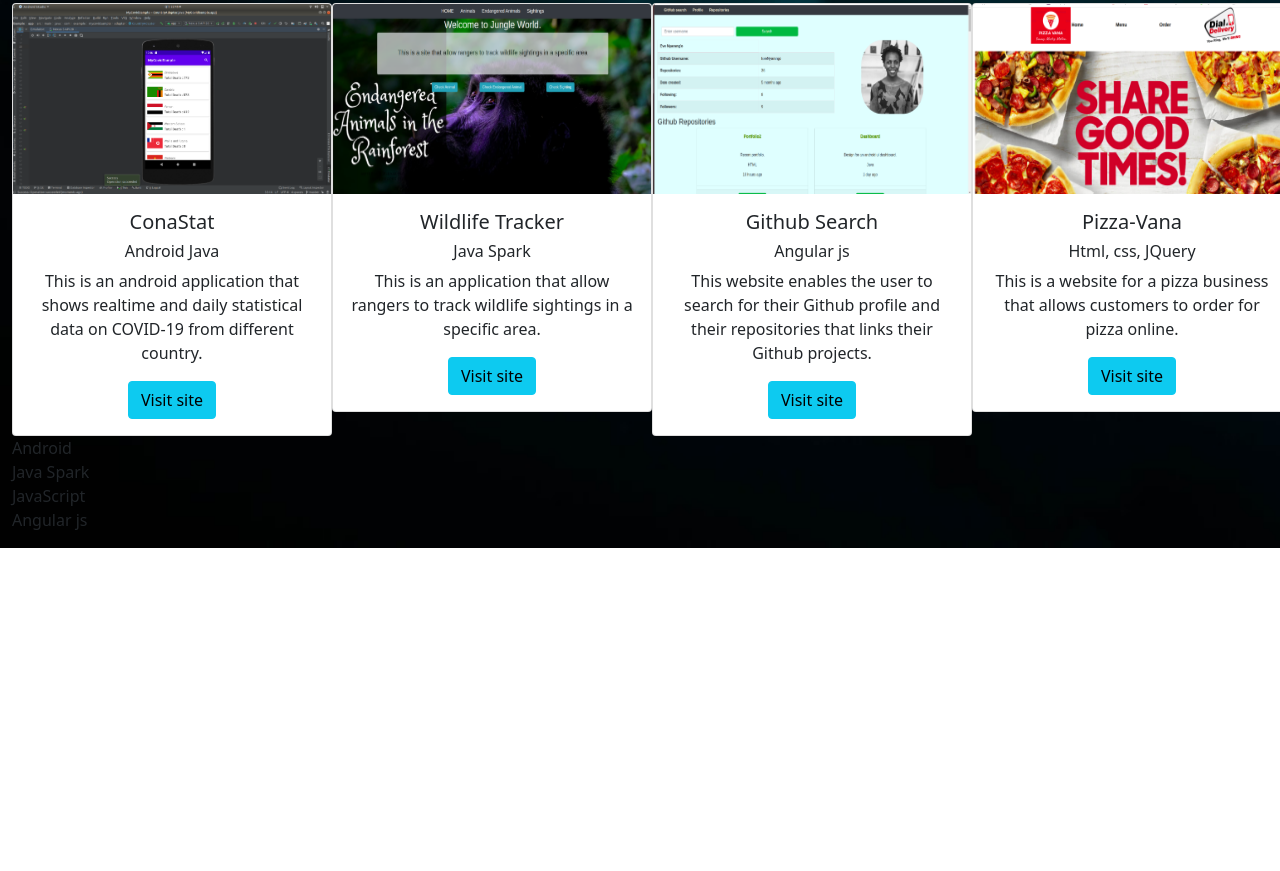
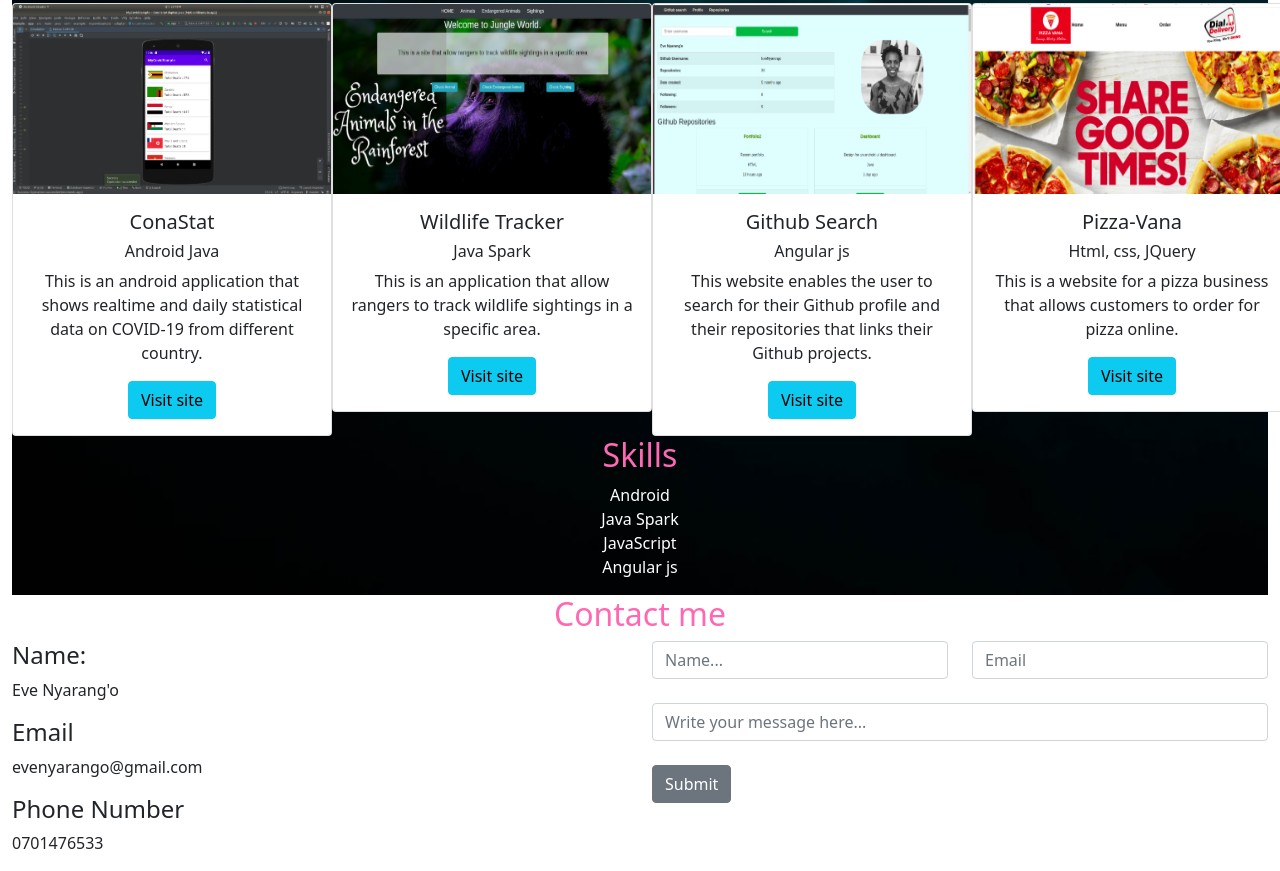
Before and after one commit to EveNyarango/Portfolio2, a plain HTML site: page index.html in a window 1280 px wide. Shown: the part 532-1403 px from the top of the page. Before the commit the page ends 1080 px from the top, so only its background shows below. Drawn offline with nearby package versions, Linux system fonts and the light colour scheme.

Commit message:
add form and onclick method

```diff
--- a/index.html
+++ b/index.html
@@ -11,6 +11,7 @@
 </head>
 
 <body class="container-fluid">
+    <div class="go">
         <nav>
             <ul>
                 <li><a href="name" id="name">Eve Nyarang'o</a></li>
@@ -40,9 +41,11 @@
                             <h5 class="card-title">ConaStat</h5>
                             <h6 class="card-title">Android Java</h6>
                             <p class="card-text">
-                            This is an android application that shows realtime and daily statistical data on COVID-19
+                                This is an android application that shows realtime and daily statistical data on
+                                COVID-19
                                 from different country.</p>
-                        <a href="https://github.com/EveNyarango/Constat5" class="btn btn-info">Visit site</a>
+                            <a href="https://github.com/EveNyarango/Constat5" class="btn btn-info" target="_blank">Visit
+                                site</a>
                         </div>
                     </div>
                 </div>
@@ -53,9 +56,11 @@
                         <div class="card-body">
                             <h5 class="card-title">Wildlife Tracker</h5>
                             <h6 class="card-title">Java Spark</h6>
-                        <p class="card-text">This is an application that allow rangers to track wildlife sightings in a
+                            <p class="card-text">This is an application that allow rangers to track wildlife sightings
+                                in a
                                 specific area.</p>
-                        <a href="https://github.com/EveNyarango/Wildlife-tracker" class="btn btn-info">Visit site</a>
+                            <a href="https://github.com/EveNyarango/Wildlife-tracker" class="btn btn-info"
+                                target="_blank">Visit site</a>
                         </div>
                     </div>
                 </div>
@@ -66,9 +71,11 @@
                         <div class="card-body">
                             <h5 class="card-title">Github Search</h5>
                             <h6 class="card-title">Angular js</h6>
-                        <p class="card-text">This website enables the user to search for their Github profile and their
+                            <p class="card-text">This website enables the user to search for their Github profile and
+                                their
                                 repositories that links their Github projects.</p>
-                        <a href="https://github.com/EveNyarango/Github-search" class="btn btn-info">Visit site</a>
+                            <a href="https://github.com/EveNyarango/Github-search" class="btn btn-info"
+                                target="_blank">Visit site</a>
                         </div>
                     </div>
                 </div>
@@ -79,9 +86,11 @@
                         <div class="card-body">
                             <h5 class="card-title">Pizza-Vana</h5>
                             <h6 class="card-title">Html, css, JQuery</h6>
-                        <p class="card-text">This is a website for a pizza business that allows customers to order for
+                            <p class="card-text">This is a website for a pizza business that allows customers to order
+                                for
                                 pizza online.</p>
-                        <a href="https://github.com/EveNyarango/Pizza-Vana" class="btn btn-info">Visit site</a>
+                            <a href="https://github.com/EveNyarango/Pizza-Vana" class="btn btn-info"
+                                target="_blank">Visit site</a>
                         </div>
                     </div>
                 </div>
@@ -89,7 +98,8 @@
         </div>
 
         <!-- Skills -->
-    <div class="row">
+        <h2>Skills</h2>
+        <div class="row" id="skills">
             <ul>
                 <li><img src="" alt="">Android</li>
                 <li><img src="" alt="">Java Spark</li>
@@ -98,6 +108,54 @@
             </ul>
         </div>
 
+    </div>
+
+    <div id="contacts">
+        <h2>Contact me</h2>
+        <div class="row">
+
+            <div class="col-md-6">
+                <h4>Name:</h4>
+                <P>Eve Nyarang'o</P>
+                <h4>Email</h4>
+                <p>evenyarango@gmail.com</p>
+                <h4>Phone Number</h4>
+                <p>0701476533</p>
+
+            </div>
+            <div class="col-md-6">
+            <form
+                action="https://gmail.us2.list-manage.com/subscribe/post?u=34f03ecfc8ee93f09be50acc7&amp;id=27ffd3d4e9"
+                method="post" id="mc-embedded-subscribe-form" name="mc-embedded-subscribe-form" class="validate"
+                target="_blank" novalidate>
+                <div class="row">
+                    <div class="col">
+                        <input type="text" class="form-control" id="kerry" placeholder="Name..." required>
+                    </div>
+                    <div class="col">
+                        <input type="email" value="" name="EMAIL" class="form-control" id="mce-EMAIL"
+                            placeholder="Email" required>
+                        <!-- <input type="email" class="form-control" id="kerry" placeholder="Email..." required> -->
+                    </div>
+                </div>
+                <br>
+                <div class="message">
+                    <input type="text" class="form-control" id="kaka" placeholder="Write your message here...">
+                </div>
+                <br>
+                <button type="submit" class="btn btn-secondary" onclick="myResponse()">Submit</button>
+            </form>
+        </div>
+        </div>
+    </div>
+
+    <script src="https://code.jquery.com/jquery-3.2.1.slim.min.js"
+    integrity="sha384-KJ3o2DKtIkvYIK3UENzmM7KCkRr/rE9/Qpg6aAZGJwFDMVNA/GpGFF93hXpG5KkN" crossorigin="anonymous">
+</script>
+<script src="https://cdnjs.cloudflare.com/ajax/libs/popper.js/1.12.9/umd/popper.min.js"
+    integrity="sha384-ApNbgh9B+Y1QKtv3Rn7W3mgPxhU9K/ScQsAP7hUibX39j7fakFPskvXusvfa0b4Q" crossorigin="anonymous">
+</script>
+<script src="index.js"></script>
 </body>
 
 </html>
--- a/index.js
+++ b/index.js
@@ -0,0 +1,4 @@
+function myResponse() {
+    var name = document.getElementById("kerry").value;
+    alert("Thank you " + name + "," + "for your response." + "Looking forward" + " to serve you better.")
+};
--- a/styles.css
+++ b/styles.css
@@ -26,7 +26,7 @@ nav a{
     font-size:30px;
     margin-left:5px;
 }
-body{
+.go{
     background-image:url(/images/port1.jpeg);
     background-repeat: no-repeat;
     background-size: cover;
@@ -49,3 +49,16 @@ h2{
 .card{
     text-align: center;
 }
+
+#skills{
+    text-align: center;
+    color: white;
+}
+
+#contacts{
+    margin-top: 20dp;
+}
+/* form{
+    height: 500px;
+    width: 500px;
+} */
```
Lines whose indentation alone changed are shown as unchanged.
